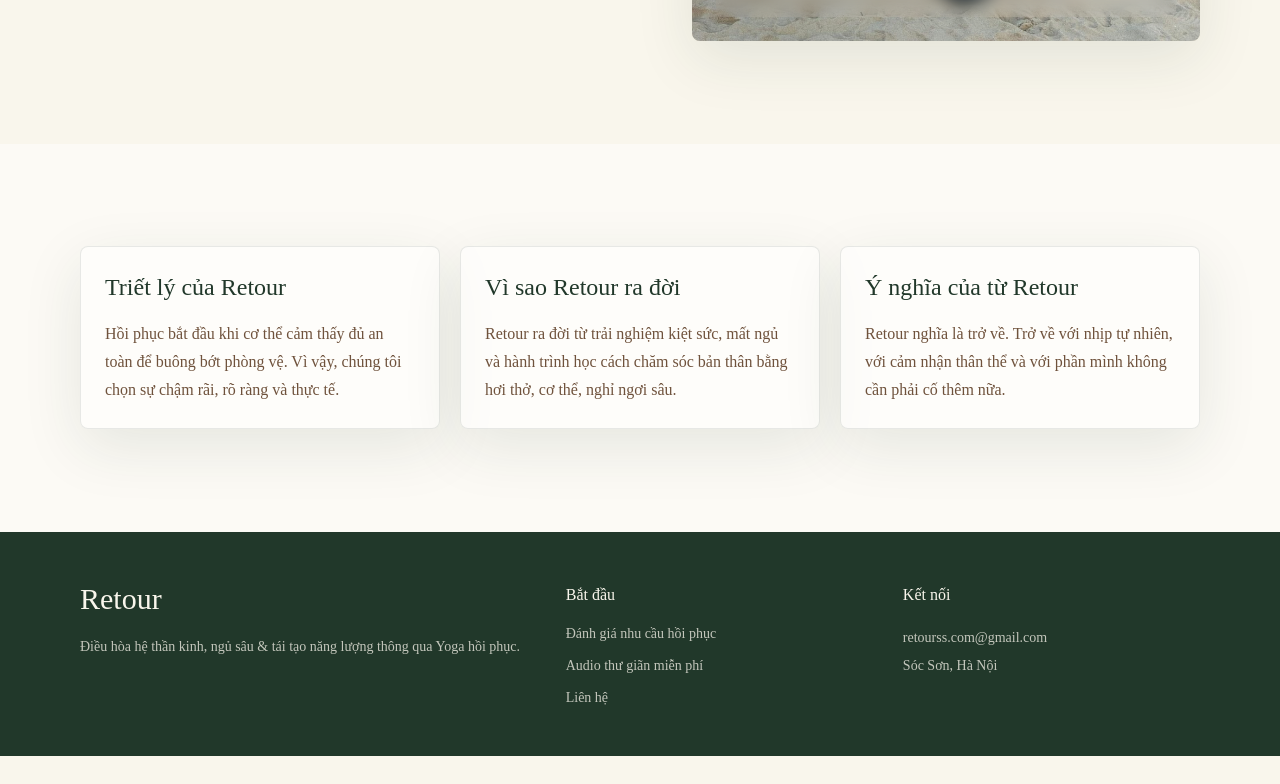
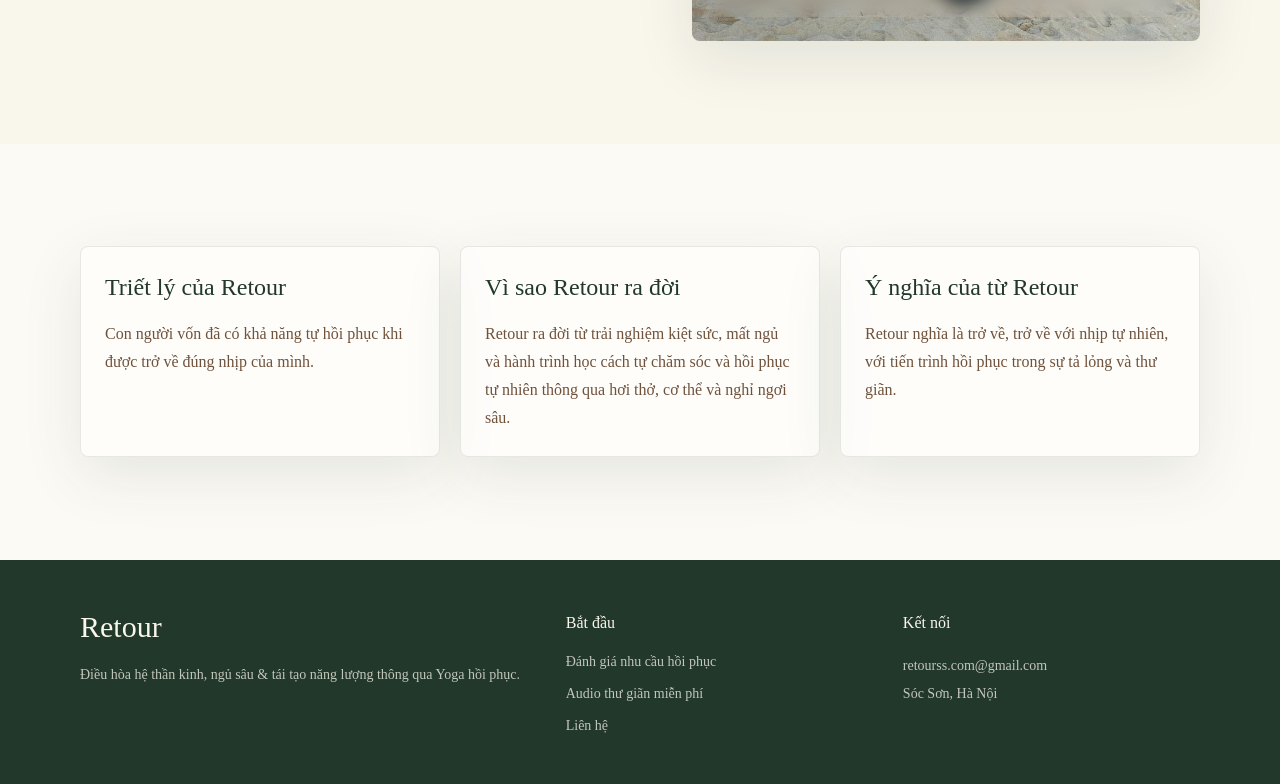
Before and after one commit to healthcoachhonganh/retourss-website, a Next.js app: page /ve-retour in a window 1280 px wide. Shown: the part 717-1501 px from the top of the page. Before the commit the page ends 1473 px from the top, so only its background shows below. Built offline with nearby package versions, Linux system fonts and the light colour scheme.

Commit message:
Update Retour philosophy cards

```diff
--- a/app/ve-retour/page.tsx
+++ b/app/ve-retour/page.tsx
@@ -26,9 +26,9 @@ export default function AboutRetourPage() {
       </section>
       <section className="section-pad bg-white/45">
         <div className="container-soft grid gap-5 md:grid-cols-3">
-          <TextCard title="Triết lý của Retour" body="Hồi phục bắt đầu khi cơ thể cảm thấy đủ an toàn để buông bớt phòng vệ. Vì vậy, chúng tôi chọn sự chậm rãi, rõ ràng và thực tế." />
-          <TextCard title="Vì sao Retour ra đời" body="Retour ra đời từ trải nghiệm kiệt sức, mất ngủ và hành trình học cách chăm sóc bản thân bằng hơi thở, cơ thể, nghỉ ngơi sâu." />
-          <TextCard title="Ý nghĩa của từ Retour" body="Retour nghĩa là trở về. Trở về với nhịp tự nhiên, với cảm nhận thân thể và với phần mình không cần phải cố thêm nữa." />
+          <TextCard title="Triết lý của Retour" body="Con người vốn đã có khả năng tự hồi phục khi được trở về đúng nhịp của mình." />
+          <TextCard title="Vì sao Retour ra đời" body="Retour ra đời từ trải nghiệm kiệt sức, mất ngủ và hành trình học cách tự chăm sóc và hồi phục tự nhiên thông qua hơi thở, cơ thể và nghỉ ngơi sâu." />
+          <TextCard title="Ý nghĩa của từ Retour" body="Retour nghĩa là trở về, trở về với nhịp tự nhiên, với tiến trình hồi phục trong sự tả lỏng và thư giãn." />
         </div>
       </section>
     </>
```
